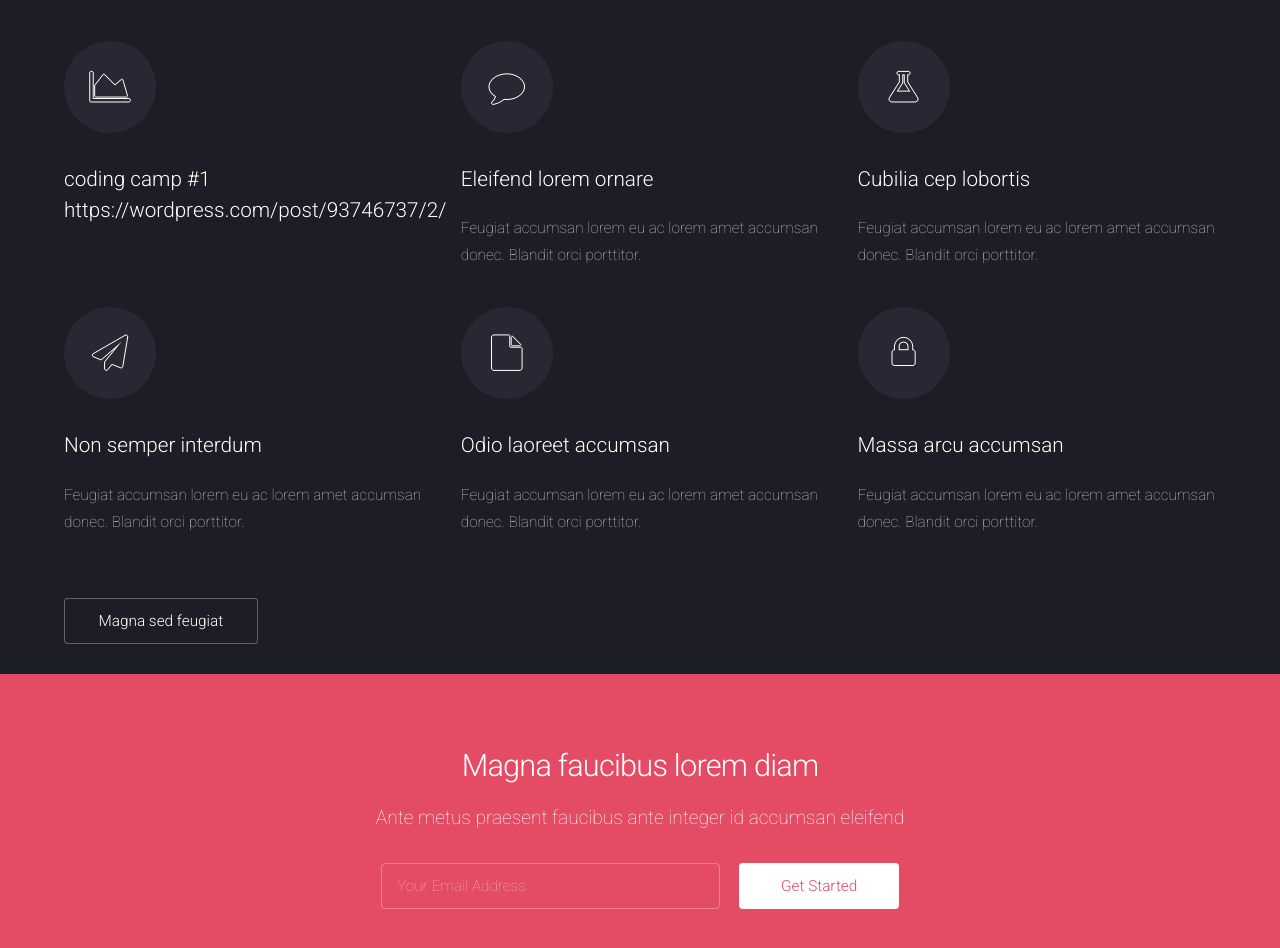
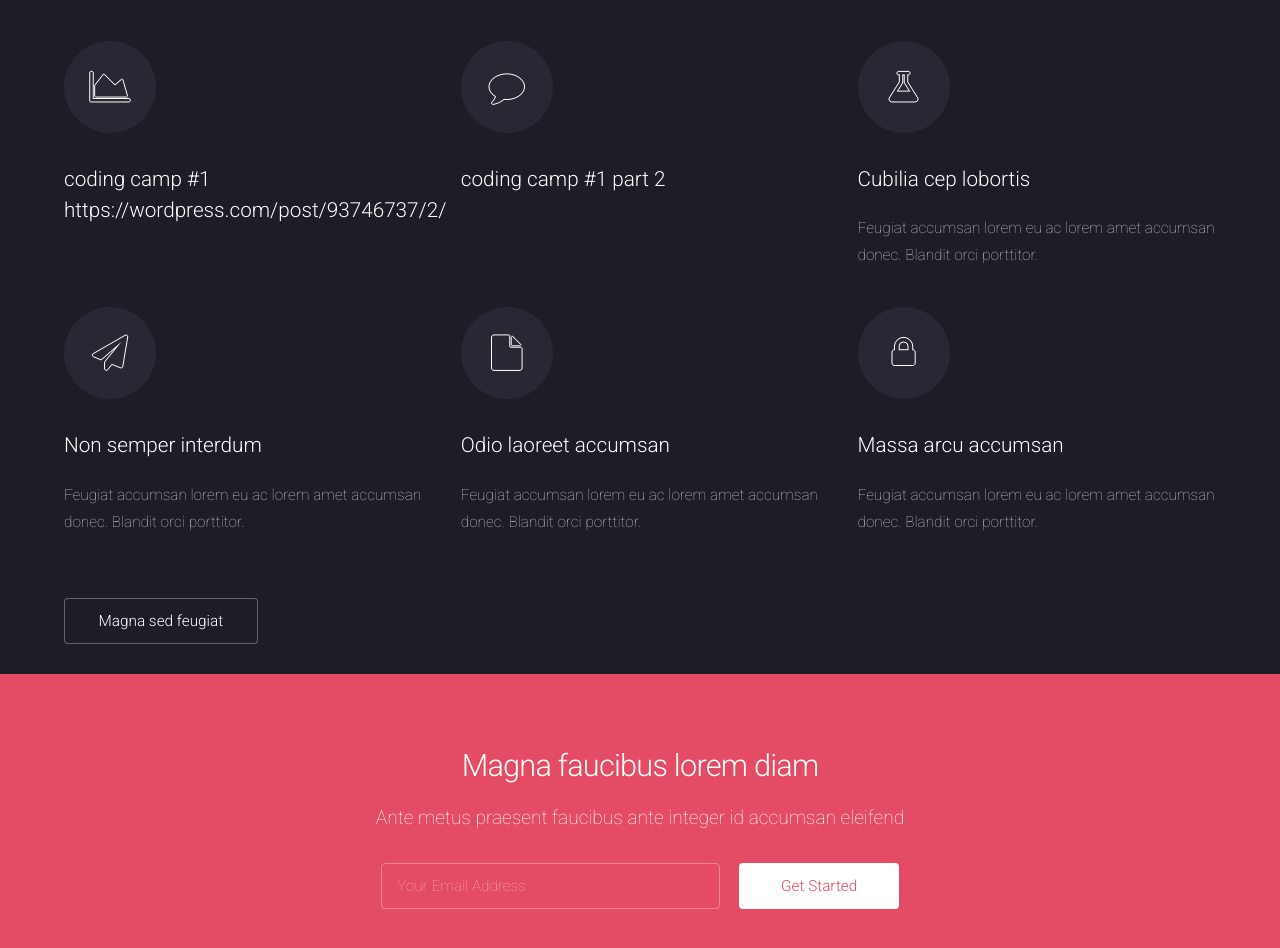
Before and after one commit to gilbertscott/gilbertscott.github.io, a plain HTML site: page index.html in a window 1280 px wide. Shown: the part 3367-4315 px from the top of the page. Drawn offline with Linux system fonts and the light colour scheme.

Commit message:
canged wrighting

```diff
--- a/index.html
+++ b/index.html
@@ -147,8 +147,8 @@
 								</section>
 								<section class="4u 6u$(medium) 12u$(xsmall)">
 									<span class="icon alt major fa-comment"></span>
-									<h3>Eleifend lorem ornare</h3>
-									<p>Feugiat accumsan lorem eu ac lorem amet accumsan donec. Blandit orci porttitor.</p>
+									<h3>coding camp #1 part 2</h3>
+									<p></p>
 								</section>
 								<section class="4u$ 6u(medium) 12u$(xsmall)">
 									<span class="icon alt major fa-flask"></span>
```
